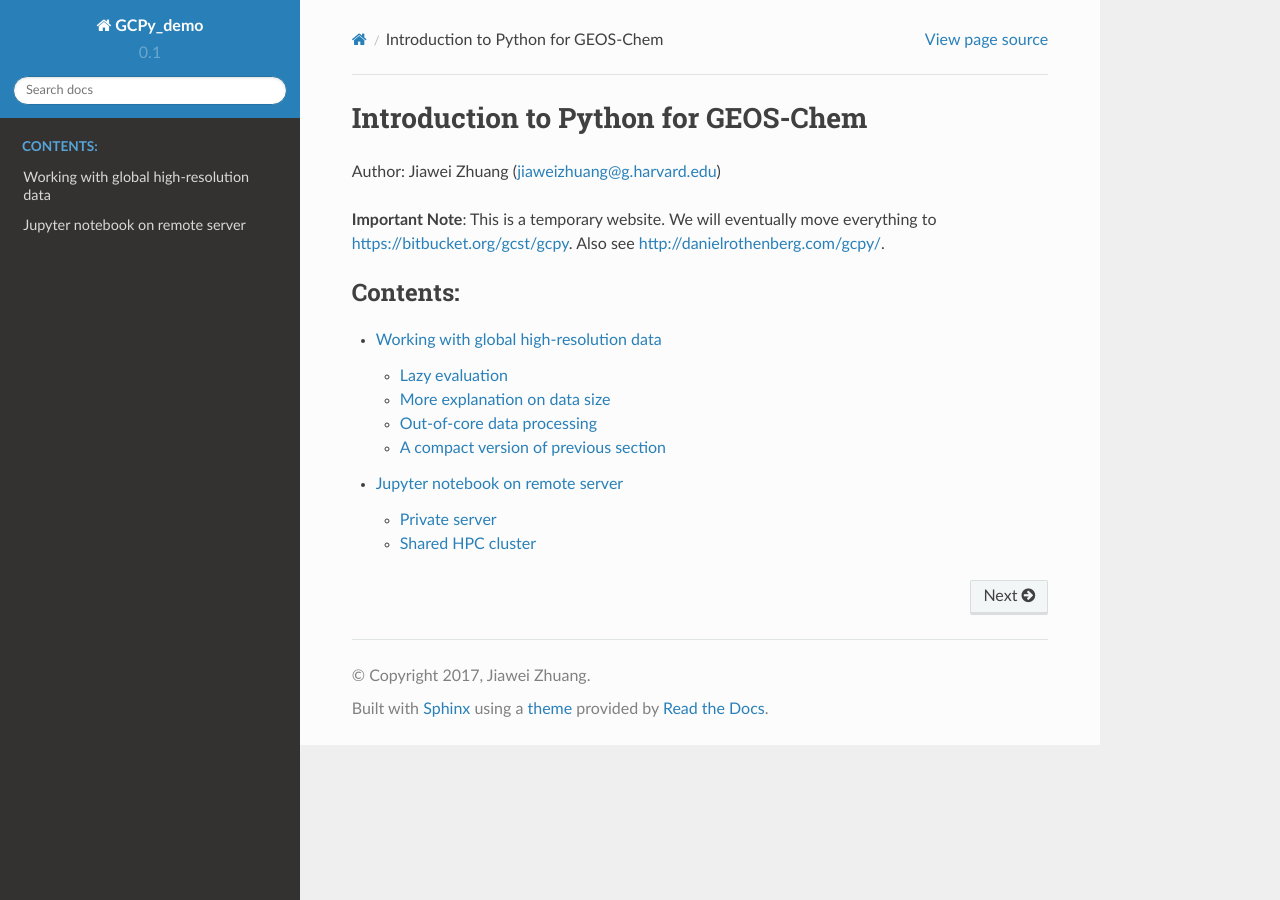
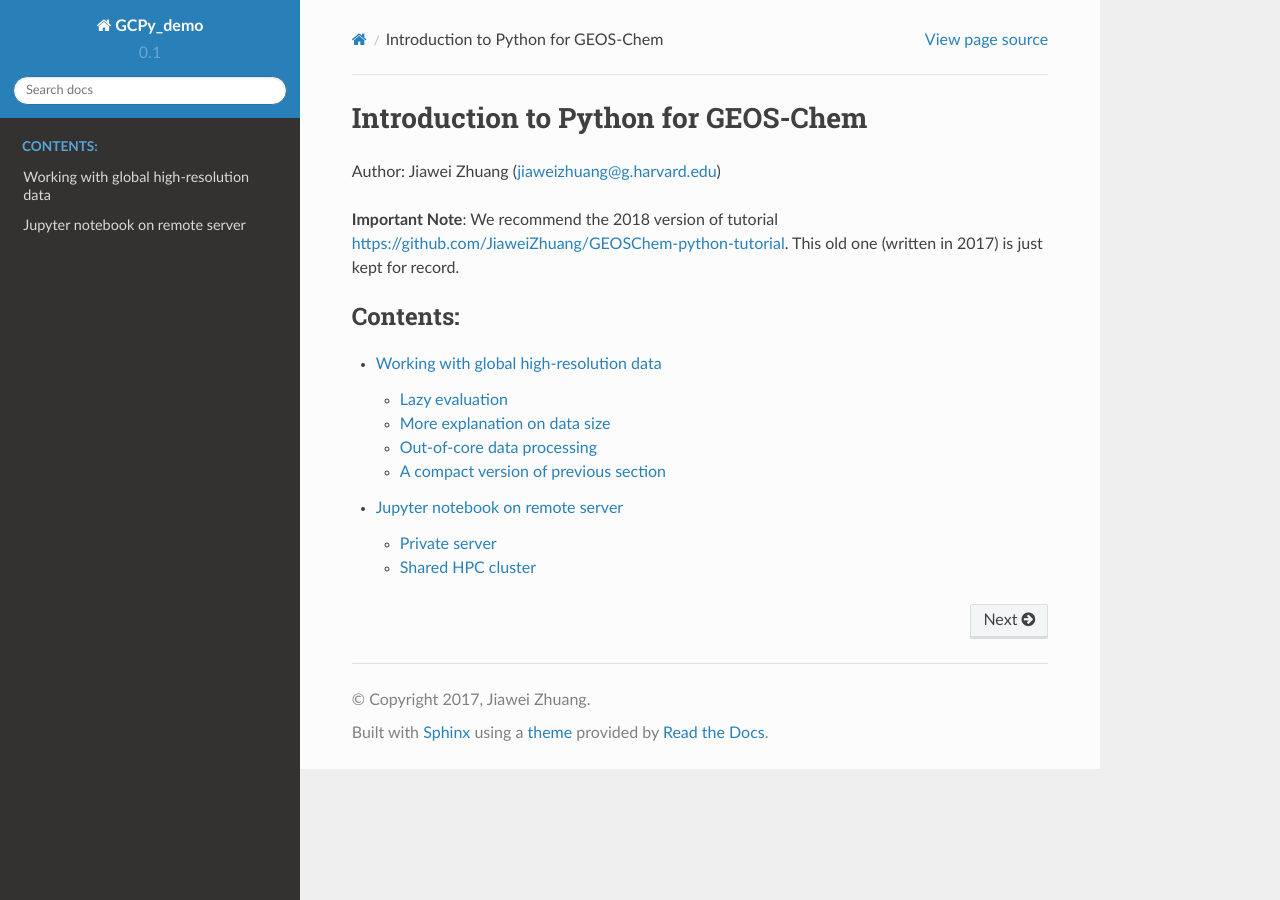
Before and after one commit to JiaweiZhuang/GCPy_demo, a Sphinx documentation site: the page built from doc/index.rst, in a window 1280 px wide. Built offline with Sphinx 7.4.7 and the Read the Docs theme 2.0.0, drawn with Linux system fonts in a browser that asks for light colours; pages that are not in the unit, such as notebooks, are missing from menus.

Commit message:
Direct readers to new tutorial.

```diff
--- a/doc/index.rst
+++ b/doc/index.rst
@@ -8,8 +8,7 @@ Introduction to Python for GEOS-Chem
 
 Author: Jiawei Zhuang (jiaweizhuang@g.harvard.edu)
 
-**Important Note**: This is a temporary website. We will eventually move everything to https://bitbucket.org/gcst/gcpy.
-Also see http://danielrothenberg.com/gcpy/.
+**Important Note**: We recommend the 2018 version of tutorial https://github.com/JiaweiZhuang/GEOSChem-python-tutorial. This old one (written in 2017) is just kept for record.
 
 .. toctree::
    :maxdepth: 2
```
